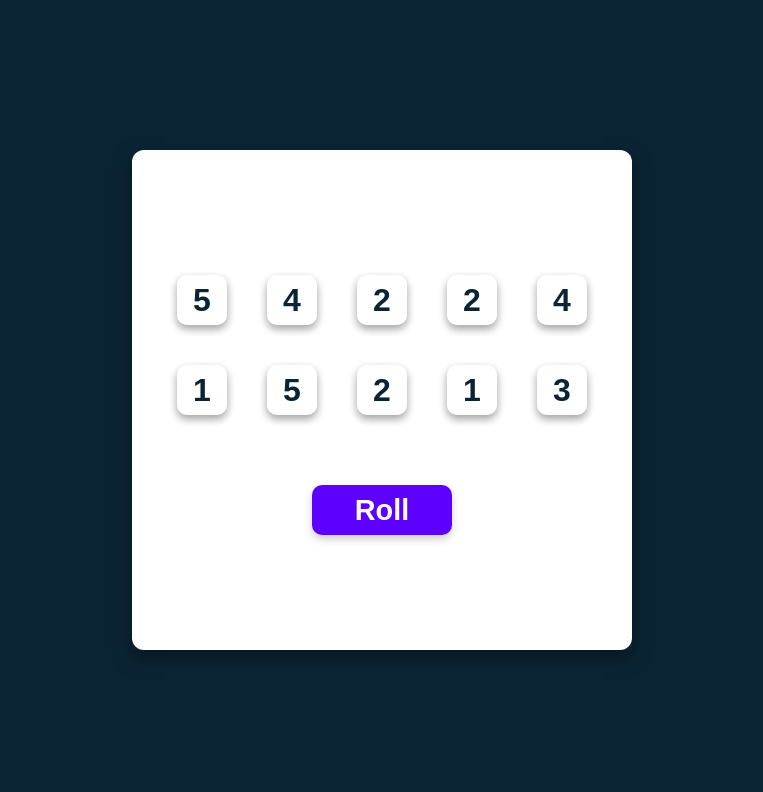
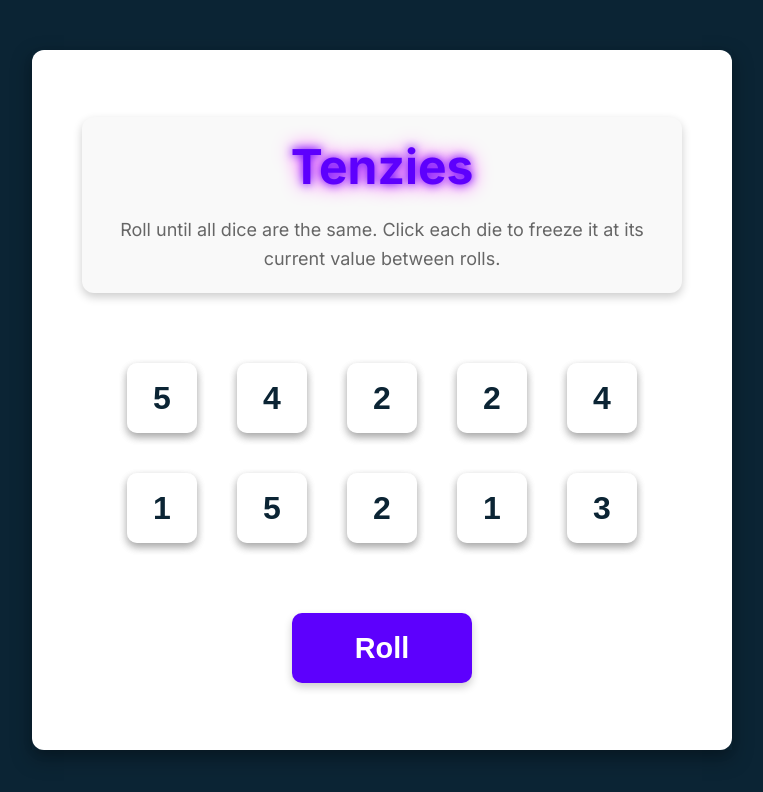
Before and after one commit to MatthiasRus/Tenzies-Game, a React (Vite) app in the folder Tenzie Game/: page / in a window 1280 px wide. Shown: the top 792 px of the page, without its empty margins (258-1021 px from the left). Built offline with nearby package versions, Linux system fonts and the light colour scheme.

Commit message:
Tenzie instruction

```diff
--- a/Tenzie Game/src/App.css
+++ b/Tenzie Game/src/App.css
@@ -20,8 +20,8 @@ body {
 div#root {
   height: 100%;
   width: 100%;
-  max-height: 500px;
-  max-width: 500px;
+  max-height: 700px;
+  max-width: 700px;
   box-shadow: 0 8px 20px rgba(0, 0, 0, 0.3);
 }
 
@@ -30,7 +30,7 @@ main {
   height: 100%;
   width: 100%;
   border-radius: 12px;
-  padding: 20px;
+  padding: 50px;
   box-shadow: 0 4px 10px rgba(0, 0, 0, 0.1);
   display: flex;
   align-items: center;
@@ -49,8 +49,8 @@ main:hover {
   background-color: #fff;
   color: #0B2434;
   border: none;
-  width: 50px;
-  height: 50px;
+  width: 70px;
+  height: 70px;
   text-align: center;
   font-size: 2rem;
   font-weight: 700;
@@ -80,8 +80,8 @@ main:hover {
   background-color: #5d00fd;
   color: #ffffff;
   border: none;
-  width: 140px;
-  height: 50px;
+  width: 180px;
+  height: 70px;
   text-align: center;
   font-size: 1.8rem;
   font-weight: 700;
@@ -98,7 +98,60 @@ main:hover {
 .roll:active {
   animation: roll-animation 0.5s ease-in-out;
   transform: translateY(2px) scale(1.1);
-  box-shadow: 0 4px 6px rgb(30, 255, 251);
+  box-shadow: 0 6px 8px rgb(30, 255, 251);
+}
+
+.title {
+  font-size: 48px;
+  margin: 0;
+  color: #5d00fd;
+  text-shadow: 0 0 10px #5d00fd, 0 0 20px #ff00ff;
+  transition: transform 0.2s ease-in-out;
+}
+
+.title:hover {
+  transform: scale(1.05);
+  text-shadow: 0 0 15px #5d00fd, 0 0 30px #ff00ff;
+}
+
+.instructions {
+  font-family: 'Inter', sans-serif;
+  font-weight: 400;
+  margin-top: 0;
+  text-align: center;
+  color: #666666;
+  font-size: 18px;
+  line-height: 1.6;
+  animation: fade-in 1.5s ease-in-out;
+}
+
+@keyframes fade-in {
+  0% {
+    opacity: 0;
+    transform: translateY(-10px);
+  }
+  100% {
+    opacity: 1;
+    transform: translateY(0);
+  }
+}
+
+.gameInfo {
+  text-align: center;
+  display: flex;
+  flex-direction: column;
+  gap: 20px;
+  padding: 20px;
+  background-color: #f9f9f9;
+  border-radius: 12px;
+  box-shadow: 0 4px 10px rgba(0, 0, 0, 0.2);
+  transition: all 0.3s ease-in-out;
+}
+
+.gameInfo:hover {
+  background-color: #e6e6ff;
+  transform: scale(1.02);
+  box-shadow: 0 8px 20px rgba(0, 0, 0, 0.3);
 }
 
 @keyframes roll-animation {
--- a/Tenzie Game/src/component/Main.jsx
+++ b/Tenzie Game/src/component/Main.jsx
@@ -23,8 +23,8 @@ export default function Main(){
                         />)
 
     function rollDice(){
-        setArrayNewDice(prevArr => prevArr.map( (dice, index) =>
-            dice.isHeld? dice : generateAllNewDice()[index]
+        setArrayNewDice(prevArr => prevArr.map( dice =>
+            dice.isHeld ? dice : {...dice, value: Math.ceil(Math.random() * 6)}
         )
             )
     }
@@ -36,6 +36,12 @@ export default function Main(){
     }
     return (
         <main>
+            <div className="gameInfo">
+                <h1 className="title">Tenzies</h1>
+             <p className="instructions">Roll until all dice are the same.
+                 Click each die to freeze it at its current value between rolls.</p>
+            </div>
+
             <div className="diesCont">
                 {diceElement}
             </div>
```
